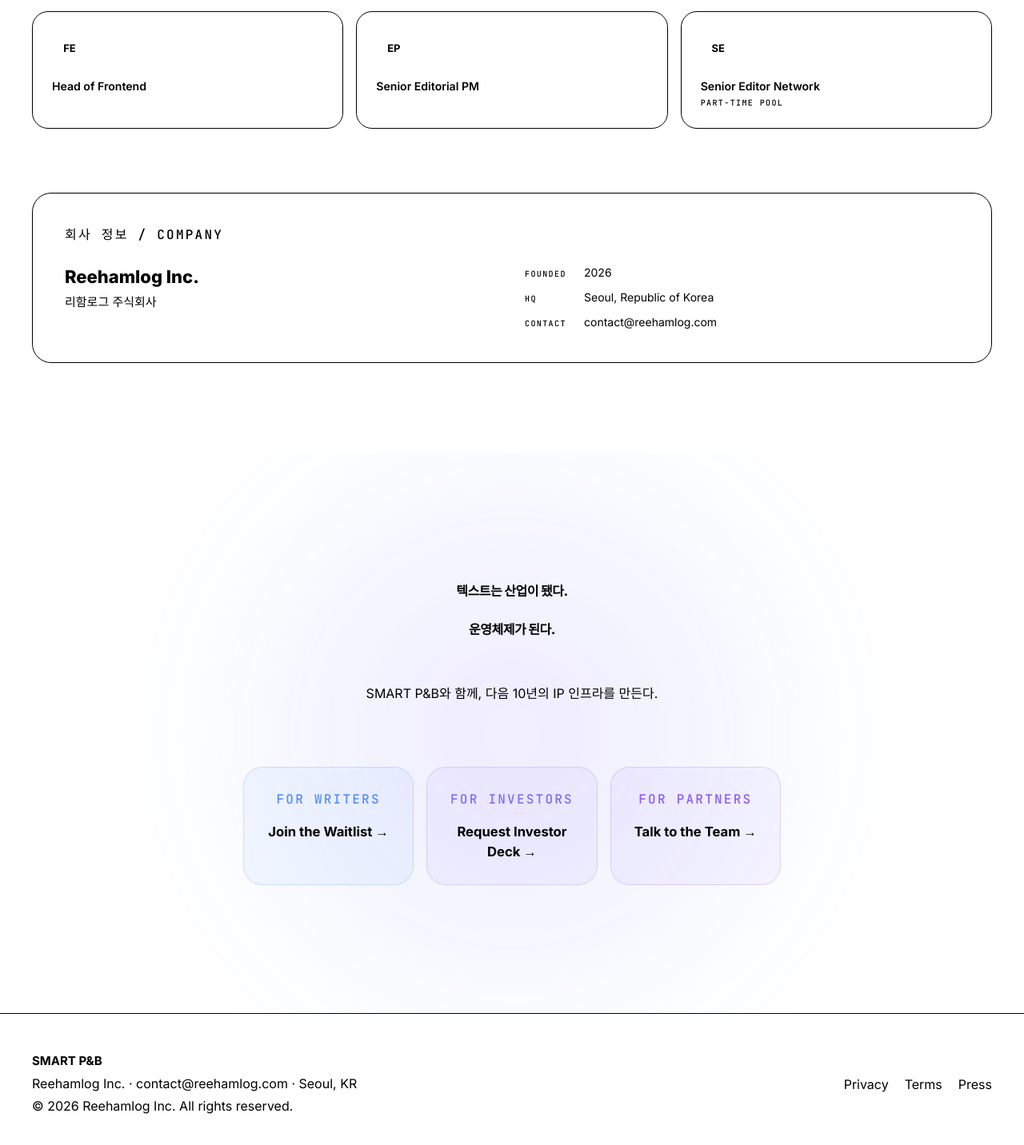
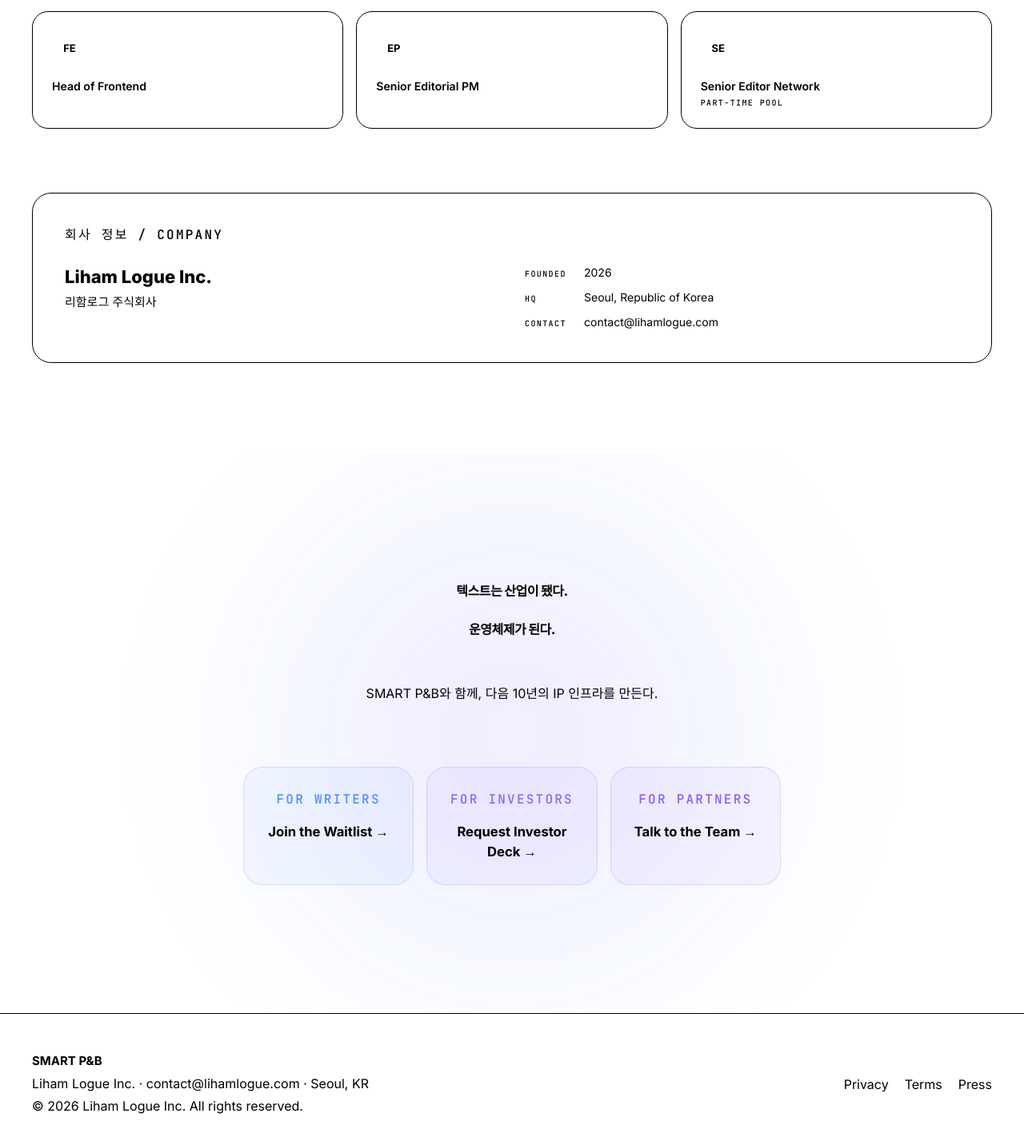
Before and after one commit to valuencores/lihamlogue_1st., a Next.js app: page / in a window 1280 px wide. Shown: the part 6555-7987 px from the top of the page at 80% size. Built offline with nearby package versions, Linux system fonts and the light colour scheme.

Commit message:
fix: update company name to Liham Logue Inc., email and domain to lihamlogue.com

```diff
--- a/app/layout.tsx
+++ b/app/layout.tsx
@@ -23,21 +23,21 @@
 }
 
 export const metadata: Metadata = {
-  metadataBase: new URL('https://smartpb.co'),
+  metadataBase: new URL('https://lihamlogue.com'),
   title: 'SMART P&B — An Operating System for Text IP',
   description:
     'AI와 인간이 함께 텍스트를 신뢰 가능한 IP로 전환하는 운영체제. Turn one manuscript into one industry-grade IP.',
   keywords: [
     'AI publishing', 'text IP', 'operating system', 'Korean startup',
-    'Reehamlog', 'SMART P&B', '출판', 'IP', '작가', '전자책', '오디오북',
+    'Liham Logue', 'SMART P&B', '출판', 'IP', '작가', '전자책', '오디오북',
   ],
-  authors: [{ name: 'Reehamlog Inc.' }],
-  creator: 'Reehamlog Inc.',
+  authors: [{ name: 'Liham Logue Inc.' }],
+  creator: 'Liham Logue Inc.',
   openGraph: {
     type: 'website',
     locale: 'ko_KR',
     alternateLocale: 'en_US',
-    url: 'https://smartpb.co',
+    url: 'https://lihamlogue.com',
     siteName: 'SMART P&B',
     title: 'SMART P&B — An Operating System for Text IP',
     description:
--- a/components/sections/Footer.tsx
+++ b/components/sections/Footer.tsx
@@ -24,17 +24,17 @@
               SMART P&amp;B
             </p>
             <p className="text-caption text-[var(--text-muted)]">
-              Reehamlog Inc.&nbsp;·&nbsp;
+              Liham Logue Inc.&nbsp;·&nbsp;
               <a
-                href="mailto:contact@reehamlog.com"
+                href="mailto:contact@lihamlogue.com"
                 className="hover:text-[var(--accent-blue)] transition-colors duration-150 focus-visible:outline focus-visible:outline-2 focus-visible:outline-[var(--accent-blue)] rounded-sm"
               >
-                contact@reehamlog.com
+                contact@lihamlogue.com
               </a>
               &nbsp;·&nbsp;Seoul, KR
             </p>
             <p className="text-caption text-[var(--text-muted)] mt-1">
-              © 2026 Reehamlog Inc. All rights reserved.
+              © 2026 Liham Logue Inc. All rights reserved.
             </p>
           </div>
 
--- a/components/sections/Team.tsx
+++ b/components/sections/Team.tsx
@@ -108,7 +108,7 @@
             <div className="grid sm:grid-cols-2 gap-8">
               <div>
                 <h3 className="font-black text-[var(--text-primary)] mb-1" style={{ fontSize: '22px' }}>
-                  Reehamlog Inc.
+                  Liham Logue Inc.
                 </h3>
                 <p className="text-[var(--text-secondary)]" style={{ fontSize: '15px' }} lang="ko">
                   리함로그 주식회사
@@ -119,7 +119,7 @@
                 {[
                   { key: 'Founded', value: '2026' },
                   { key: 'HQ',      value: 'Seoul, Republic of Korea' },
-                  { key: 'Contact', value: 'contact@reehamlog.com', isEmail: true },
+                  { key: 'Contact', value: 'contact@lihamlogue.com', isEmail: true },
                 ].map(({ key, value, isEmail }) => (
                   <div key={key} className="flex items-baseline gap-3">
                     <dt
```
